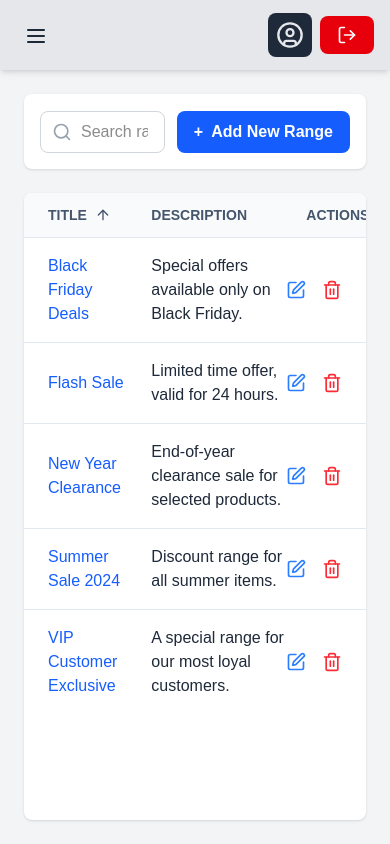
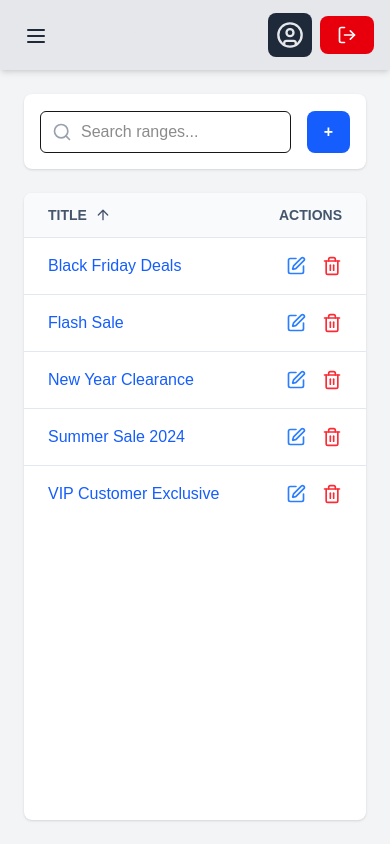
Before and after one commit to VKapitano/VeLoop, a Next.js app: page /ranges in a window 390 px wide. Built offline with nearby package versions, Linux system fonts and the light colour scheme.

Commit message:
search funcionality for ranges and ranges page responsivity updated

```diff
--- a/app/(content)/ranges/add/page.js
+++ b/app/(content)/ranges/add/page.js
@@ -1,4 +1,10 @@
+'use client'
+
 import React from 'react'
+import { useState, useMemo } from 'react';
+import Ranges_bar from '@/app/components/Ranges_bar';
+import Ranges_list from '@/app/components/Ranges_list';
+
 
 const page = () => {
   return (
--- a/app/(content)/ranges/page.js
+++ b/app/(content)/ranges/page.js
@@ -1,14 +1,43 @@
-import React from 'react'
+'use client';
+
+import React, { useState, useMemo } from 'react';
 
 import Ranges_bar from '../../components/Ranges_bar'
 import Ranges_list from '../../components/Ranges_list'
+import Search_bar from '@/app/components/Search_bar'
+
+const initialData = [
+    { id: 1, title: 'Summer Sale 2024', description: 'Discount range for all summer items.' },
+    { id: 2, title: 'Black Friday Deals', description: 'Special offers available only on Black Friday.' },
+    { id: 3, title: 'New Year Clearance', description: 'End-of-year clearance sale for selected products.' },
+    { id: 4, title: 'VIP Customer Exclusive', description: 'A special range for our most loyal customers.' },
+    { id: 5, title: 'Flash Sale', description: 'Limited time offer, valid for 24 hours.' },
+];
+
 
 
 const page = () => {
+    const [searchTerm, setSearchTerm] = useState('');
+
+    const filteredData = useMemo(() => {
+        if (!searchTerm) return initialData;
+        const lowercasedTerm = searchTerm.toLowerCase();
+        return initialData.filter(item =>
+            Object.values(item).some(value =>
+                String(value).toLowerCase().includes(lowercasedTerm)
+            )
+        );
+    }, [searchTerm]);
+
     return (
         <div className="h-full dark:bg-gray-850 p-2 flex flex-col gap-6">
-            <Ranges_bar />
-            <Ranges_list />
+            <Ranges_bar
+                searchTerm={searchTerm}
+                onSearchChange={setSearchTerm}
+            />
+
+            {/* Ranges_list prima već filtrirane podatke */}
+            <Ranges_list data={filteredData} />
         </div>
     )
 }
--- a/app/components/Ranges_bar.js
+++ b/app/components/Ranges_bar.js
@@ -1,21 +1,17 @@
-import { Search } from 'lucide-react';
 import Link from 'next/link';
 import My_button from './My_button';
+import Search_bar from './Search_bar';
 
-const Ranges_bar = () => {
+const Ranges_bar = ( {searchTerm, onSearchChange} ) => {
     return (
         // Kontejner: Dodane tamne pozadine i granice
         <div className="h-[75px] w-full bg-white dark:bg-gray-800 rounded-lg shadow-sm p-4 flex items-center justify-between dark:border dark:border-gray-700">
-            {/* Lijeva strana: Search Bar */}
-            <div className="relative w-full mr-3">
-                {/* Ikona: Dodana tamna boja */}
-                <Search className="absolute left-3 top-1/2 -translate-y-1/2 h-5 w-5 text-gray-400 dark:text-gray-500" />
 
-                {/* Input polje: Dodane tamne stilove */}
-                <input
-                    type="text"
-                    placeholder="Search ranges..."
-                    className="w-full max-w-xs pl-10 pr-4 py-2 border border-gray-300 rounded-lg focus:outline-none focus:ring-2 focus:ring-blue-500 dark:bg-gray-700 dark:border-gray-600 dark:text-white dark:placeholder-gray-400"
+            {/* Lijeva strana: KORISTIMO NOVU KOMPONENTU */}
+            <div className="flex-1 mr-4"> {/* Dodan flex-1 da zauzme dostupan prostor */}
+                <Search_bar
+                    searchTerm={searchTerm}
+                    onSearchChange={onSearchChange}
                 />
             </div>
 
@@ -23,7 +19,7 @@ const Ranges_bar = () => {
             <Link href="/ranges/add" passHref>
                 <My_button variant="primary">
                     <span>+</span>
-                    <span className=''>Add New Range</span>
+                    <span className='hidden md:block'>Add New Range</span>
                 </My_button>
             </Link>
         </div>
--- a/app/components/Ranges_list.js
+++ b/app/components/Ranges_list.js
@@ -1,18 +1,10 @@
 'use client';
 
-import { useState, useEffect } from 'react';
-import { SquarePen, Trash2, ArrowUp, ArrowDown } from 'lucide-react';
+import React, { useState, useEffect, useMemo } from 'react';
+import { SquarePen, Trash2, ArrowUp, ArrowDown, Search} from 'lucide-react';
 import My_button from './My_button';
 
-const initialData = [
-    { id: 1, title: 'Summer Sale 2024', description: 'Discount range for all summer items.' },
-    { id: 2, title: 'Black Friday Deals', description: 'Special offers available only on Black Friday.' },
-    { id: 3, title: 'New Year Clearance', description: 'End-of-year clearance sale for selected products.' },
-    { id: 4, title: 'VIP Customer Exclusive', description: 'A special range for our most loyal customers.' },
-    { id: 5, title: 'Flash Sale', description: 'Limited time offer, valid for 24 hours.' },
-];
-
-const Ranges_list = ({ children }) => {
+const Ranges_list = ({ data }) => {
     // 1. Stanje za sortirane podatke
     const [sortedData, setSortedData] = useState([]);
     // 2. Stanje za smjer sortiranja ('asc' za uzlazno, 'desc' za silazno)
@@ -20,7 +12,7 @@ const Ranges_list = ({ children }) => {
 
     // 3. Efekt koji sortira podatke kad se promijeni smjer
     useEffect(() => {
-        const dataToSort = [...initialData]; // Kreiramo kopiju da ne mutiramo originalni niz
+        const dataToSort = [...data]; // Kreiramo kopiju da ne mutiramo originalni niz
 
         dataToSort.sort((a, b) => {
             const titleA = a.title.toLowerCase();
@@ -36,7 +28,7 @@ const Ranges_list = ({ children }) => {
         });
 
         setSortedData(dataToSort);
-    }, [sortDirection]); // Ponovno se pokreće samo kad se `sortDirection` promijeni
+    }, [sortDirection, data]); // Ponovno se pokreće samo kad se `sortDirection` promijeni
 
     // 4. Funkcija za promjenu smjera sortiranja
     const handleSort = () => {
@@ -50,7 +42,7 @@ const Ranges_list = ({ children }) => {
             {/* 1. Zaglavlje: Dodane tamne pozadine, granice i boje teksta */}
             <div className="grid grid-cols-12 gap-4 bg-slate-50 dark:bg-gray-700/50 border-b border-slate-200 dark:border-gray-700 px-6 py-3">
                 <div
-                    className="col-span-4 font-semibold text-sm text-slate-600 dark:text-slate-400 flex items-center gap-2 cursor-pointer hover:text-slate-800 dark:hover:text-slate-200 transition-colors"
+                    className="col-span-8 md:col-span-4 font-semibold text-sm text-slate-600 dark:text-slate-400 flex items-center gap-2 cursor-pointer hover:text-slate-800 dark:hover:text-slate-200 transition-colors"
                     onClick={handleSort}
                     >
                     <span>TITLE</span>
@@ -58,8 +50,8 @@ const Ranges_list = ({ children }) => {
                     {sortDirection === 'asc' ? <ArrowUp size={16} /> : <ArrowDown size={16}
                     />}
                 </div>
-                <div className="col-span-6 font-semibold text-sm text-slate-600 dark:text-slate-400">DESCRIPTION</div>
-                <div className="col-span-2 font-semibold text-sm text-slate-600 dark:text-slate-400 text-right">ACTIONS</div>
+                <div className="hidden md:block md:col-span-6 font-semibold text-sm text-slate-600 dark:text-slate-400">DESCRIPTION</div>
+                <div className="col-span-4 md:col-span-2 font-semibold text-sm text-slate-600 dark:text-slate-400 text-right">ACTIONS</div>
             </div>
 
             {/* 2. Tijelo liste (skrolabilno) */}
@@ -71,17 +63,17 @@ const Ranges_list = ({ children }) => {
                         className="grid grid-cols-12 gap-4 items-center px-6 py-4 border-b border-slate-200 dark:border-gray-700 last:border-b-0"
                     >
                         {/* Stupac: TITLE - Dodana tamna boja teksta */}
-                        <div className="col-span-4">
+                        <div className="col-span-8 md:col-span-4">
                             <p className="text-blue-600 dark:text-blue-400 font-medium">{item.title}</p>
                         </div>
 
                         {/* Stupac: DESCRIPTION - Dodana tamna boja teksta */}
-                        <div className="col-span-6">
+                        <div className="hidden md:block md:col-span-6">
                             <p className="text-gray-800 dark:text-gray-300">{item.description}</p>
                         </div>
 
                         {/* Stupac: ACTIONS - Dodane tamne boje za ikone */}
-                        <div className="col-span-2 flex justify-end items-center gap-4">
+                        <div className="col-span-4 md:col-span-2 flex justify-end items-center gap-4">
                             <button className="text-blue-500 hover:text-blue-700 dark:text-blue-400 dark:hover:text-blue-300 transition-colors">
                                 <SquarePen size={20} />
                             </button>
--- /dev/null
+++ b/app/components/Search_bar.js
@@ -0,0 +1,21 @@
+// app/components/Search_bar.js
+
+import { Search } from 'lucide-react';
+
+// Prima `searchTerm` i `onSearchChange` kao props
+const Search_bar = ({ searchTerm, onSearchChange }) => {
+    return (
+        <div className="relative">
+            <Search className="absolute left-3 top-1/2 -translate-y-1/2 h-5 w-5 text-gray-400" />
+            <input
+                type="search"
+                placeholder="Search ranges..."
+                value={searchTerm} // Koristi vrijednost iz propsa
+                onChange={(e) => onSearchChange(e.target.value)} // Poziva funkciju iz propsa
+                className="w-full md:max-w-xs pl-10 pr-4 py-2 border rounded-md dark:bg-gray-700 dark:border-gray-600 dark:text-white focus:outline-none focus:ring-2 focus:ring-blue-500"
+            />
+        </div>
+    );
+};
+
+export default Search_bar;
```
